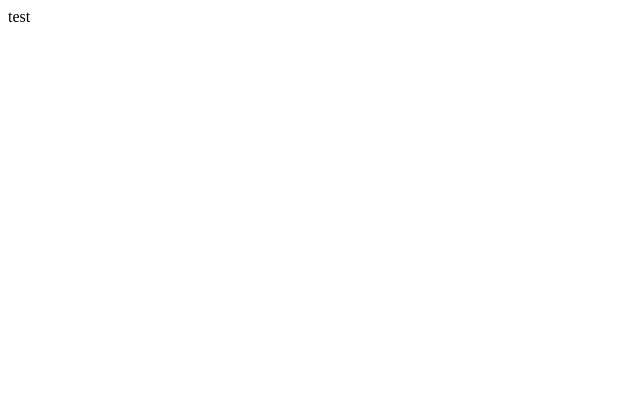
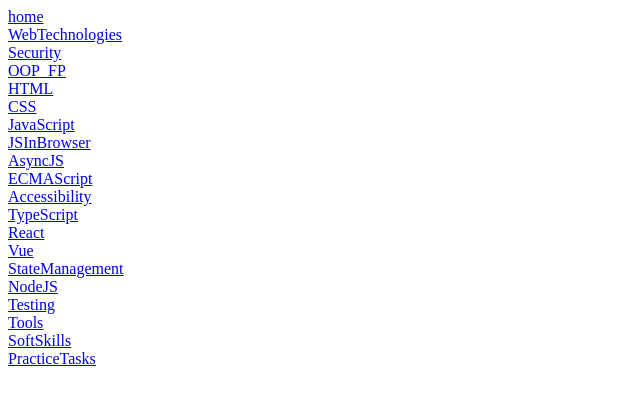
Before and after one commit to Elhantero/Front-end-questions, a React app: page / in a window 1280 px wide. Shown: the top 402 px of the page, without its empty margins (0-640 px from the left). Built offline with nearby package versions, Linux system fonts and the light colour scheme.

Commit message:
add routing

```diff
--- a/package.json
+++ b/package.json
@@ -22,7 +22,9 @@
     "eslint-plugin-prefer-arrow": "^1.2.3",
     "prop-types": "^15.8.1",
     "react": "^18.3.1",
-    "react-dom": "^18.3.1"
+    "react-dom": "^18.3.1",
+    "react-router-dom": "^6.26.0",
+    "styled-components": "^6.1.12"
   },
   "devDependencies": {
     "@babel/core": "^7.25.2",
--- a/src/App.js
+++ b/src/App.js
@@ -1,12 +1,10 @@
 import React from 'react';
-import Main from './components/pages/Main';
+import RoutesComponent from './RoutesComponent';
 
-const App = () => {
-    return (
-        <div>
-            <Main />
-        </div>
-    );
-};
+const App = () => (
+  <div>
+    <RoutesComponent />
+  </div>
+);
 
 export default App;
--- /dev/null
+++ b/src/RoutesComponent.js
@@ -0,0 +1,13 @@
+import React from 'react';
+import { Routes, Route } from 'react-router-dom';
+import Main from './components/pages/Main';
+import CategoryPage from './components/pages/CategoryPage';
+
+const RoutesComponent = () => (
+  <Routes>
+    <Route path="/" element={<Main />} />
+    <Route path="/categories/:categoryName" element={<CategoryPage />} />
+  </Routes>
+);
+
+export default RoutesComponent;
--- /dev/null
+++ b/src/components/pages/CategoryPage.js
@@ -0,0 +1,15 @@
+import React from 'react';
+import { Link, useParams } from 'react-router-dom';
+
+const CategoryPage = () => {
+  const a = useParams();
+  console.log(a, 'CategoryPage.js', 6);
+  return (
+    <div>
+      <Link to="/">home</Link>
+        <div>{a.categoryName}</div>
+    </div>
+  );
+};
+
+export default CategoryPage;
--- a/src/components/pages/Main.js
+++ b/src/components/pages/Main.js
@@ -1,9 +1,25 @@
 import React from 'react';
+import { Routes, Route, Link } from 'react-router-dom';
+import styled from 'styled-components';
+import { categoriesOrder } from '../../constants/categories';
+
+const MainWrapper = styled.div`
+    display: flex;
+    flex-direction: column;
+`;
 
 const Main = () => (
-  <div>
-    test
-  </div>
+  <MainWrapper>
+    <Link to="/">home</Link>
+    {categoriesOrder.map((categoryName) => (
+      <Link
+        key={categoryName}
+        to={`/categories/${categoryName}`}
+      >
+        {categoryName}
+      </Link>
+    ))}
+  </MainWrapper>
 );
 
 export default Main;
--- /dev/null
+++ b/src/constants/categories.js
@@ -0,0 +1,60 @@
+// загальні питання по вебу
+export const WebTechnologies = 'WebTechnologies';
+// веб безпека
+export const Security = 'Security';
+// ооп і функціональне програмування
+export const OOP_FP = 'OOP_FP';
+// питання по гіпертекстовій розмітці
+export const HTML = 'HTML';
+// каскадні таблиці стилів
+export const CSS = 'CSS';
+// стандартний js
+export const JavaScript = 'JavaScript';
+// js в браузері
+export const JSInBrowser = 'JSInBrowser';
+// асинхронний js
+export const AsyncJS = 'AsyncJS';
+// питання по стандарту екмасріпта
+export const ECMAScript = 'ECMAScript';
+// доступність
+export const Accessibility = 'Accessibility';
+// тайпскріпт
+export const TypeScript = 'TypeScript';
+// реакт
+export const ReactJS = 'React';
+// ву
+export const VueJS = 'Vue';
+// питання по стейт менеджерам
+export const StateManagement = 'StateManagement';
+// платформа нод жс
+export const NodeJS = 'NodeJS';
+// тестування
+export const Testing = 'Testing';
+// інструменти веб розробки
+export const Tools = 'Tools';
+// софт скіли
+export const SoftSkills = 'SoftSkills';
+// парктичні задачі
+export const PracticeTasks = 'PracticeTasks';
+
+export const categoriesOrder = [
+  WebTechnologies,
+  Security,
+  OOP_FP,
+  HTML,
+  CSS,
+  JavaScript,
+  JSInBrowser,
+  AsyncJS,
+  ECMAScript,
+  Accessibility,
+  TypeScript,
+  ReactJS,
+  VueJS,
+  StateManagement,
+  NodeJS,
+  Testing,
+  Tools,
+  SoftSkills,
+  PracticeTasks,
+];
--- a/src/index.js
+++ b/src/index.js
@@ -1,8 +1,13 @@
 import React from 'react';
 import { createRoot } from 'react-dom/client';
+import { BrowserRouter } from 'react-router-dom';
 import App from './App';
 
 const domNode = document.getElementById('root');
 const root = createRoot(domNode);
 
-root.render(<App />);
+root.render(
+  <BrowserRouter>
+    <App />
+  </BrowserRouter>,
+);
```
Also changed, not shown: .eslintrc.json, 1 other file (tests, documents, lock files or other folders).
